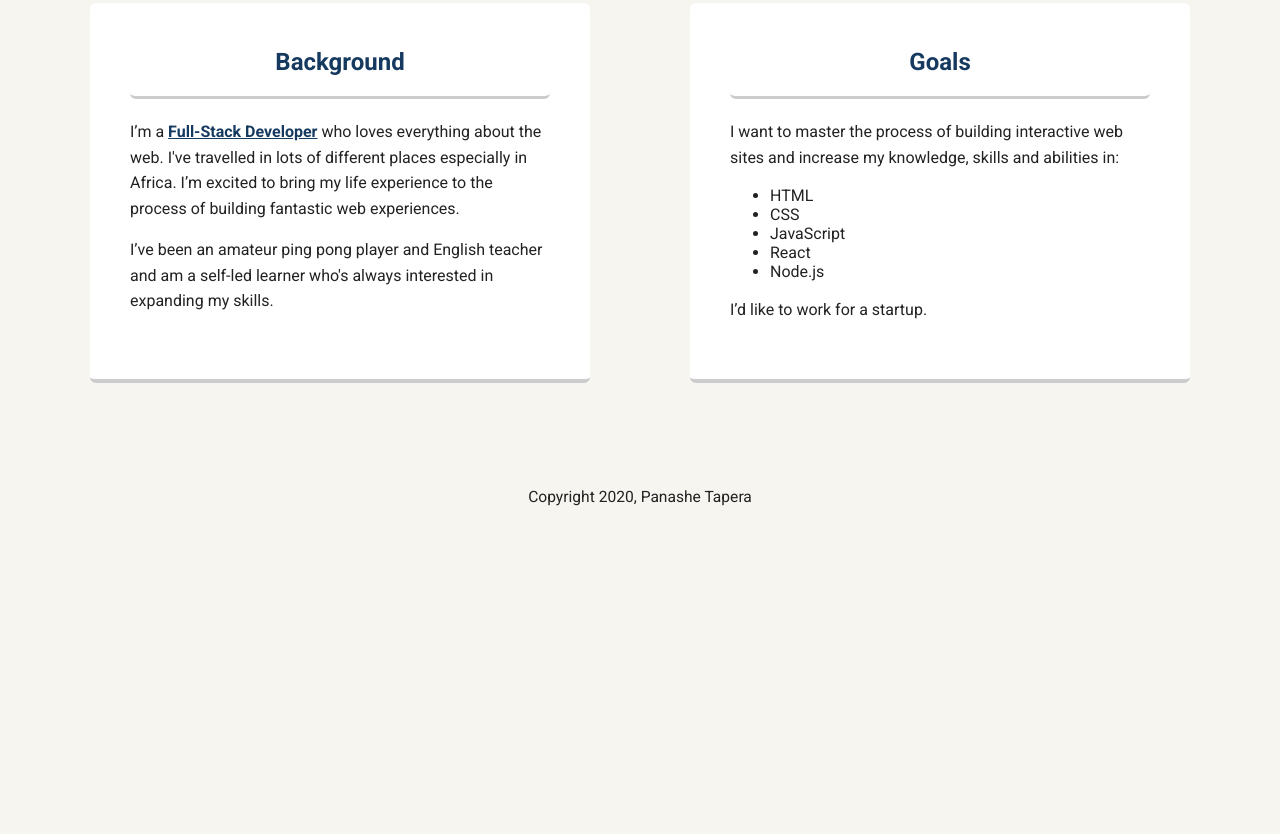
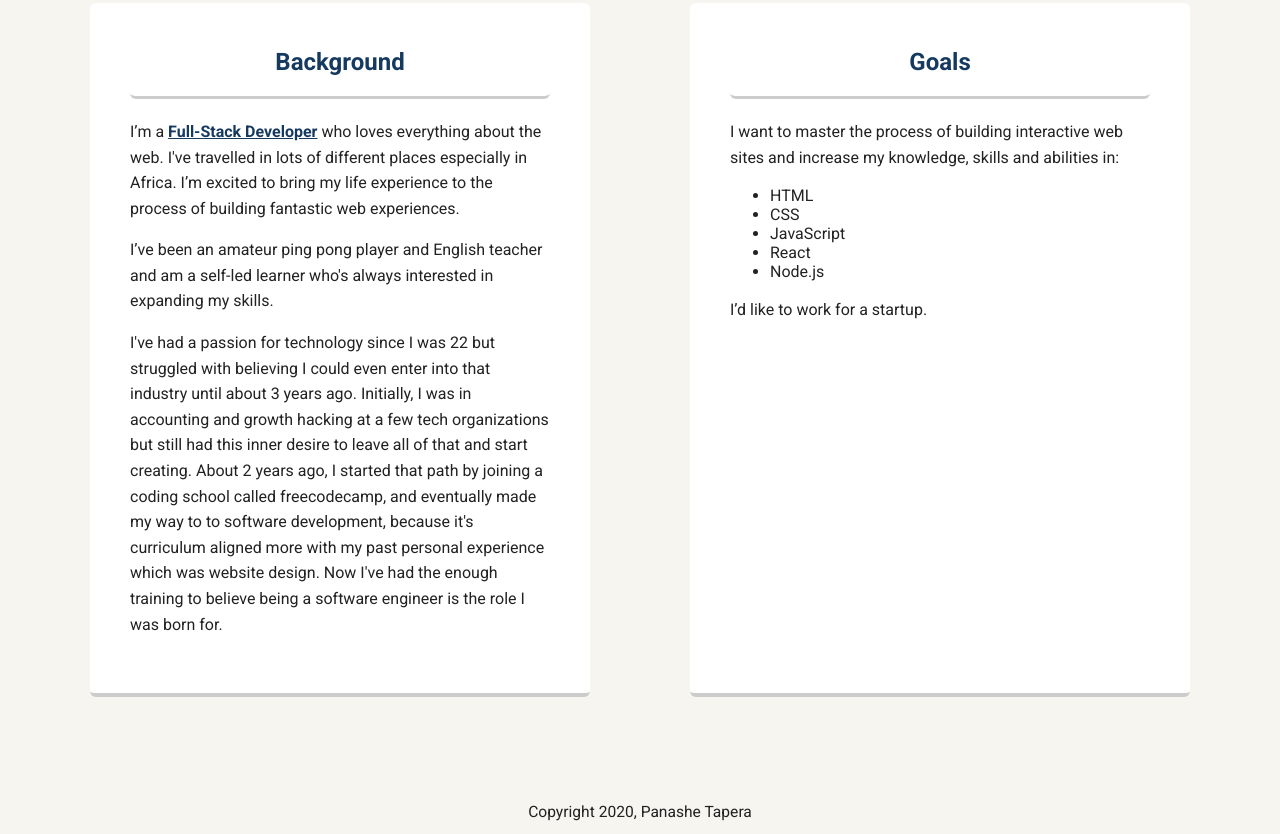
Before and after one commit to Phineas94/Phineas94.github.io, a plain HTML site: page index.html in a window 1280 px wide. Shown: the part 527-1361 px from the top of the page. Before the commit the page ends 1129 px from the top, so only its background shows below. Drawn offline with Linux system fonts and the light colour scheme; a web font is replaced by a local one.

Commit message:
Update index.html

```diff
--- a/index.html
+++ b/index.html
@@ -32,6 +32,7 @@
         <h2 class="card-title">Background</h2>
         <p>I’m a <a href="https://www.w3schools.com/whatis/whatis_fullstack.asp" target="_blank"><strong>Full-Stack Developer</strong></a> who loves everything about the web. I've travelled in lots of different places especially in Africa. I’m excited to bring my life experience to the process of building fantastic web experiences.</p>
         <p>I’ve been an amateur ping pong player and English teacher and am a self-led learner who's always interested in expanding my skills.</p>
+        <p>I've had a passion for technology since I was 22 but struggled with believing I could even enter into that industry until about 3 years ago. Initially, I was in accounting and growth hacking  at a few tech organizations but still had this inner desire to leave all of that and start creating. About 2 years ago, I started that path by joining a coding school called freecodecamp, and eventually made my way to to software development, because it's curriculum aligned more with my past personal experience which was website design. Now I've had the enough training to believe being a software engineer is the role I was born for.</p>
       </section>
 
       <section class="card">
```
